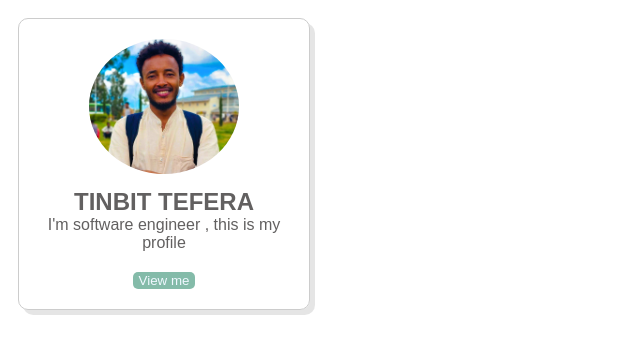
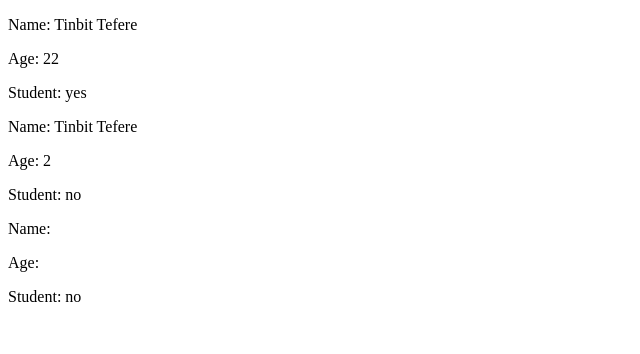
Before and after one commit to Tinbit-Tech/my-react-app, a React (Vite) app: page / in a window 1280 px wide. Shown: the top 354 px of the page, without its empty margins (0-640 px from the left). Built offline with nearby package versions, Linux system fonts and the light colour scheme.

Commit message:
the student class example for  props example for parent and child extends

```diff
--- a/src/App.jsx
+++ b/src/App.jsx
@@ -1,14 +1,10 @@
-import Header from './Header.jsx';
-import Footer from './Footer.jsx';
-import Food from './Food.jsx';
-import Card from './Card.jsx'
-import './index.css';
+import Student from './Student.jsx';
 function App() {
   return(
   <>
-
-<Card/>
-
+<Student name="Tinbit Tefere" age={22} isStudent={true} />
+<Student name="Tinbit Tefere" age={2} isStudent={false} />
+<Student />
 </>
   );
 }
--- a/src/Student.jsx
+++ b/src/Student.jsx
@@ -4,12 +4,12 @@ function Student(props){
 <div className='Student'>
     <p>Name: {props.name}</p>
     <p>Age: {props.age}</p>
-    <p>Student: {props.isStudent}</p>
+    <p>Student: {props.isStudent ? "yes" : "no"}</p>
 </div>
     );
-    // eslint-disable-next-line no-unreachable
-    Student.PropType = {
-        name:PropType.String,
+}
+    Student.propTypes = {
+        name: PropType.string,
         age: PropType.number,
         isStudent: PropType.bool,
     }
@@ -18,5 +18,5 @@ function Student(props){
          age: 2,
          isStudent: false,
     }
-}
+
 export default Student
```
